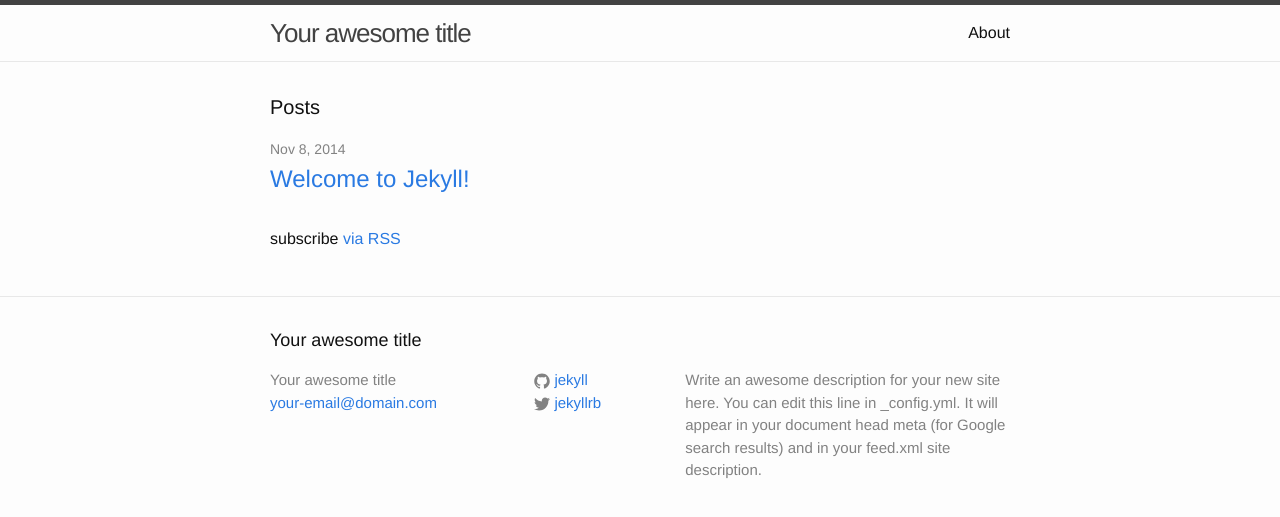
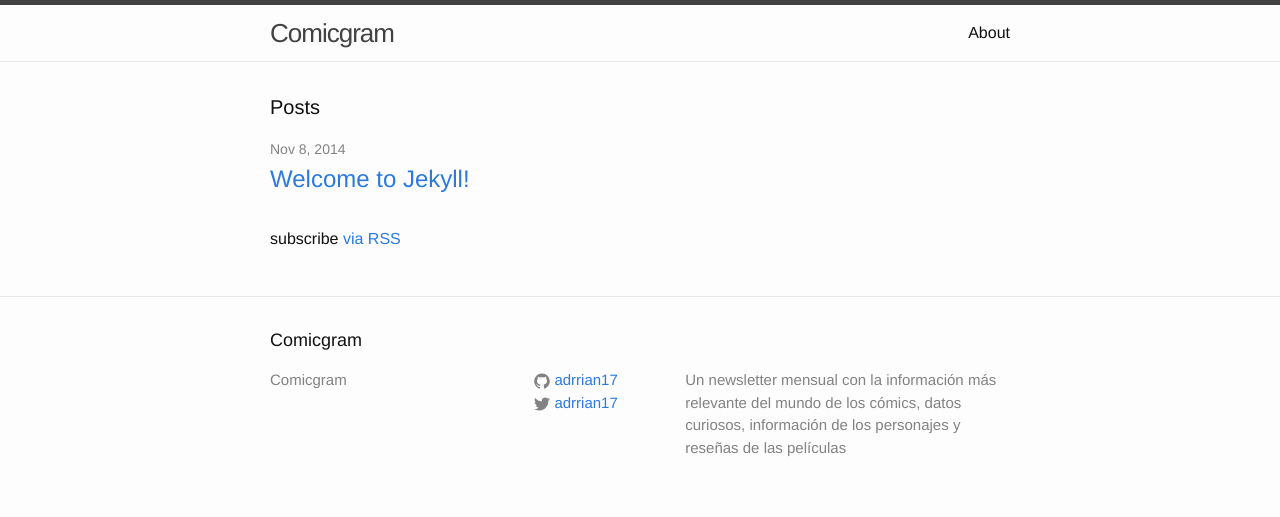
Before and after one commit to comicgram/newsletter-landing, a Jekyll site: the page built from index.html, in a window 1280 px wide. Shown: the top 517 px of the page. Built offline with Jekyll 4.4.1, drawn with Linux system fonts in a browser that asks for light colours.

Commit message:
Change the initial configuration
It adds the configuration especific to Comicgram

```diff
--- a/_config.yml
+++ b/_config.yml
@@ -1,14 +1,9 @@
 # Site settings
-title: Your awesome title
-email: your-email@domain.com
-description: > # this means to ignore newlines until "baseurl:"
-  Write an awesome description for your new site here. You can edit this
-  line in _config.yml. It will appear in your document head meta (for
-  Google search results) and in your feed.xml site description.
-baseurl: "" # the subpath of your site, e.g. /blog/
-url: "http://yourdomain.com" # the base hostname & protocol for your site
-twitter_username: jekyllrb
-github_username:  jekyll
+title: Comicgram
+description: Un newsletter mensual con la información más relevante del mundo de los cómics, datos curiosos, información de los personajes y reseñas de las películas
+url: "http://comicgram.io" # the base hostname & protocol for your site
+twitter_username: adrrian17
+github_username:  adrrian17
 
 # Build settings
 markdown: kramdown
```
Also changed, not shown: 1 other file.
